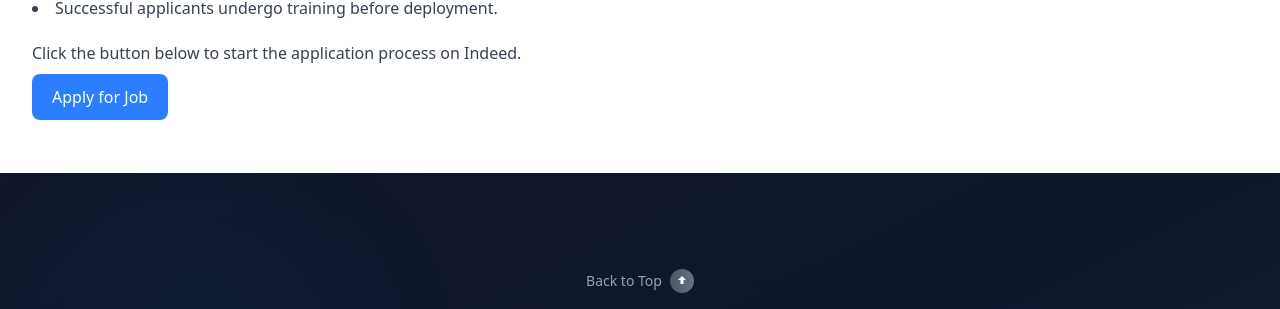
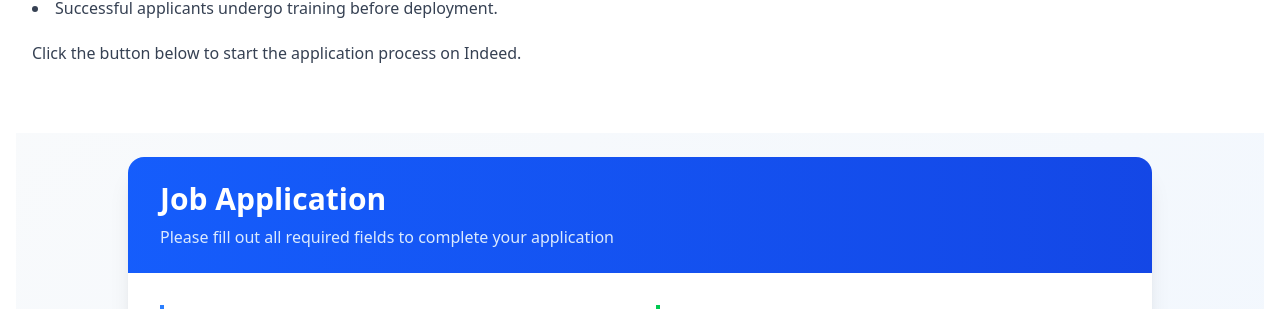
Before and after one commit to chrishmika/SecurityFirm, a React (Vite) app in the folder Frontend/Website/: page /joinus in a window 1280 px wide. Shown: the part 482-791 px from the top of the page. Built offline with nearby package versions, Linux system fonts and the light colour scheme.

Commit message:
Job Application form update

```diff
--- a/Frontend/Website/src/Pages/JoinUs.jsx
+++ b/Frontend/Website/src/Pages/JoinUs.jsx
@@ -1,5 +1,5 @@
 //import img1 from "../assets/joinus.jpeg"; // make sure you have an image
-
+import JobApplyForm from "../Components/Application Forms/JobApplyForm";
 import { NavLink, Outlet } from "react-router-dom";
 
 const JoinUs = () => {
@@ -38,17 +38,8 @@ const JoinUs = () => {
             Click the button below to start the application process on Indeed.
           </p>
 
-          {/* Apply Button */}
-          <NavLink
-            className={({ isActive }) =>
-              isActive
-                ? "bg-red-400 hover:bg-red-500 px-5 py-3 rounded-lg font-medium text-white"
-                : "bg-blue-500 hover:bg-blue-600 px-5 py-3 rounded-lg font-medium text-white"
-            }
-            to="jobapply">
-            Apply for Job
-          </NavLink>
         </div>
+
 
         {/* Image Section */}
         <div className="flex-1">
@@ -59,8 +50,7 @@ const JoinUs = () => {
           />
         </div>
       </div>
-
-      <Outlet />
+      <JobApplyForm />
     </div>
   );
 };
```
